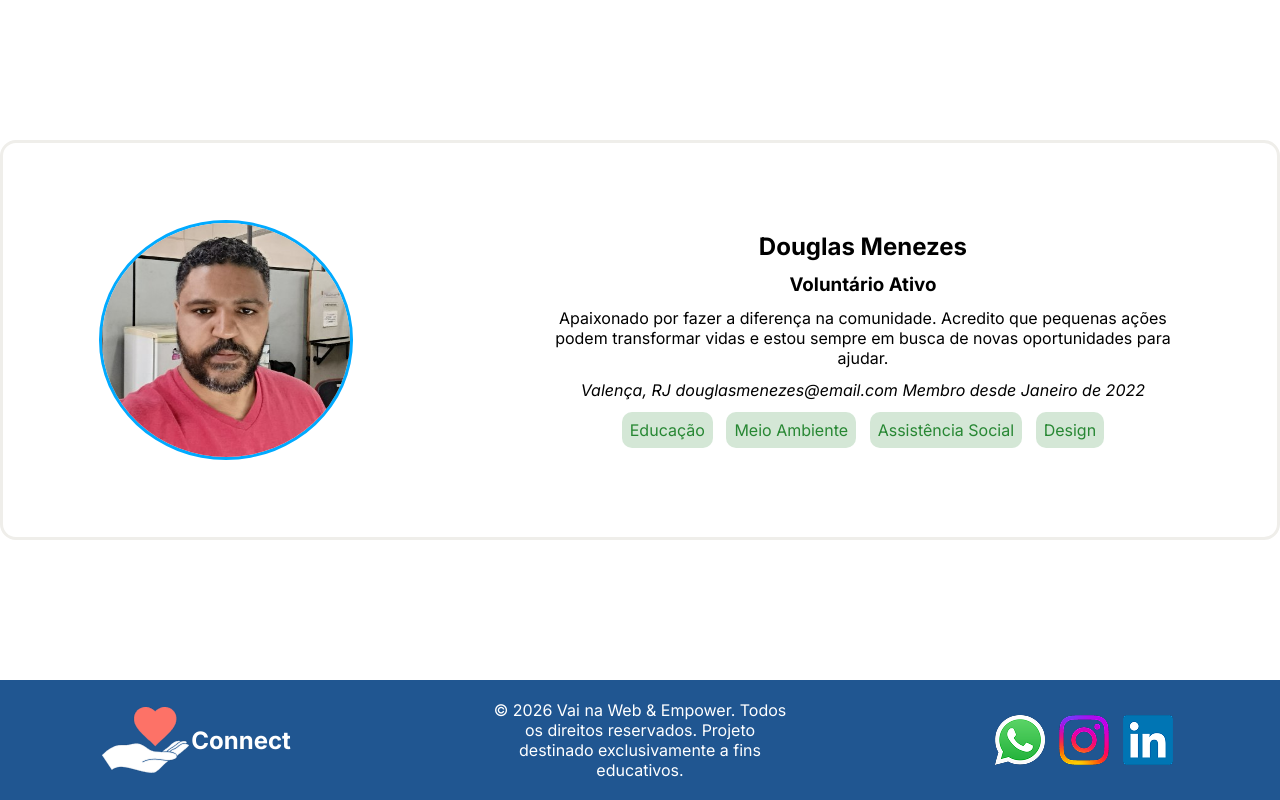
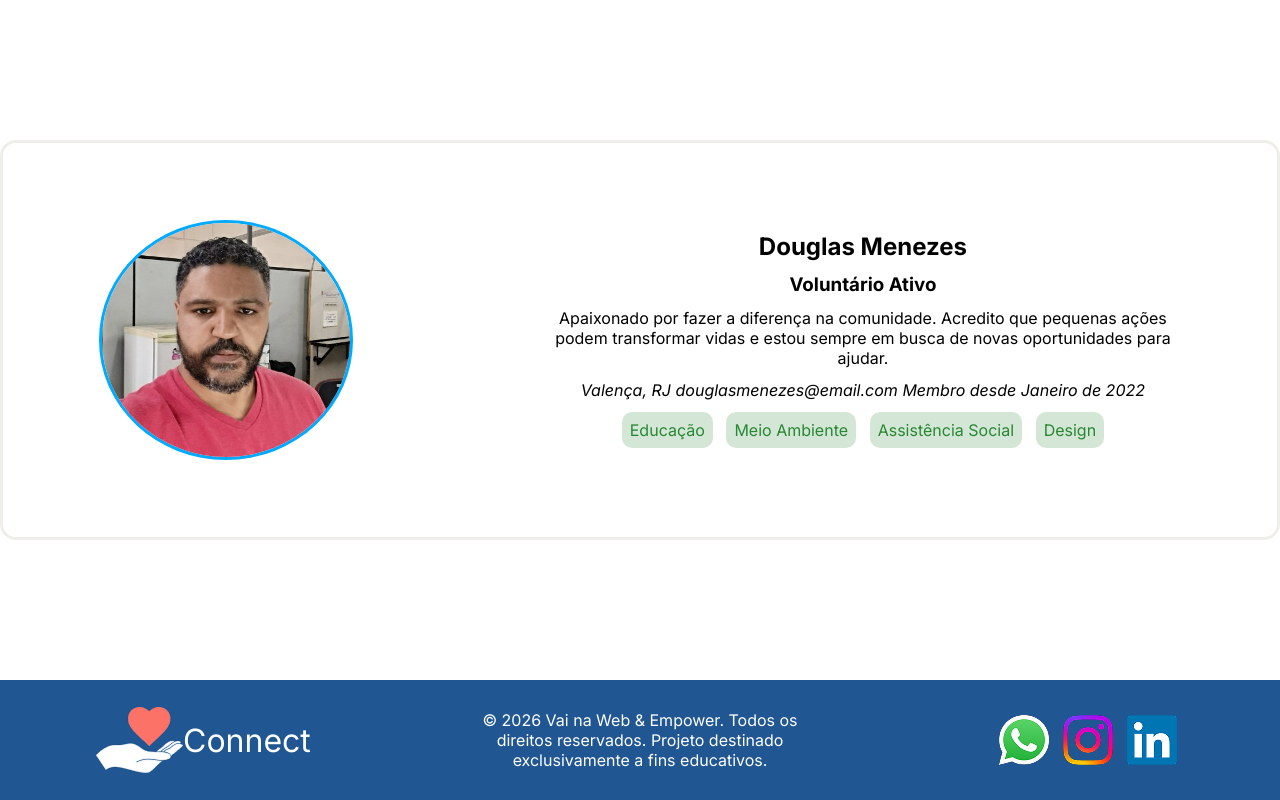
Before and after one commit to DouglasMNascimentoDev/DesafioFinalFront, a React (Vite) app: page / in a window 1280 px wide. Shown: the part 979-1779 px from the top of the page. Built offline with nearby package versions, Linux system fonts and the light colour scheme.

Commit message:
Atualização do footer.

```diff
--- a/src/components/Footer/Footer.jsx
+++ b/src/components/Footer/Footer.jsx
@@ -2,28 +2,22 @@ import Logo from "../../assets/logo.png"
 import Whatsapp from "../../assets/whatsapp.png"
 import Instagram from "../../assets/instagram.png"
 import Linkedin from "../../assets/linkedin.png"
-import styles from "./Footer.module.scss"
+import styles from "./Footer.module.scss";
 function Footer() {
   return (
     <footer>
-
-
-    <div>
-      <img src={Logo} alt="Logo da Connect" />
-      <h2>Connect</h2>
-    </div>
-
-    <p>
-      © 2026 Vai na Web & Empower. Todos os direitos reservados. Projeto destinado exclusivamente a fins educativos.
-    </p>
-
-    <nav>
-      <img src={Whatsapp} alt="Logo do Whatsapp" />
-      <img src={Instagram} alt="Logo do Instagram" />
-      <img src={Linkedin} alt="Logo do Linkedin" />
-    </nav>
+      <div>
+        <img src={Logo} alt="Logo da connect" />
+        <h2>Connect</h2>
+      </div>
+      <p>© 2026 Vai na Web & Empower. Todos os direitos reservados. Projeto destinado exclusivamente a fins educativos.</p>
+      <nav className={styles.navFooter}>
+        <img src={Whatsapp} alt="Logo do whatsapp" />
+        <img src={Instagram} alt="Logo do instagram" />
+        <img src={Linkedin} alt="Logo do linkedin" />
+      </nav>
 
     </footer>
-  )
+  );
 }
-export default Footer
+export default Footer;
--- a/src/components/Footer/Footer.module.scss
+++ b/src/components/Footer/Footer.module.scss
@@ -1,34 +1,35 @@
-footer{
+footer {
   background-color: #205691;
   display: flex;
   justify-content: space-around;
   align-items: center;
   height: 15vh;
-    color: #FFFFFF;
-
-div{
-    //border: solid red;
+  color: #ffffff;
+  div {
+    // border: solid red;
     display: flex;
     justify-content: space-around;
     align-items: center;
     width: 15%;
+    h2 {
+      font-size: 2rem;
+      font-weight: 400;
     }
-p{
-    //border: solid white;
-    width: 23%;
+  }
+  p {
+    //  border: solid white;
+    width: 25%;
     font-weight: 400;
     text-align: center;
   }
-nav{
+  .navFooter {
     //border: solid red;
     width: 15%;
     display: flex;
     justify-content: space-around;
   }
 }
-
 //Responsivo do footer
-
 @media (min-width: 201px) and (max-width: 500px) {
   footer {
     flex-direction: column-reverse;
@@ -43,7 +44,7 @@ nav{
     p {
       width: 90%;
     }
-    nav {
+  .navFooter {
       width: 80%;
     }
   }
```
Lines whose indentation alone changed are shown as unchanged.
